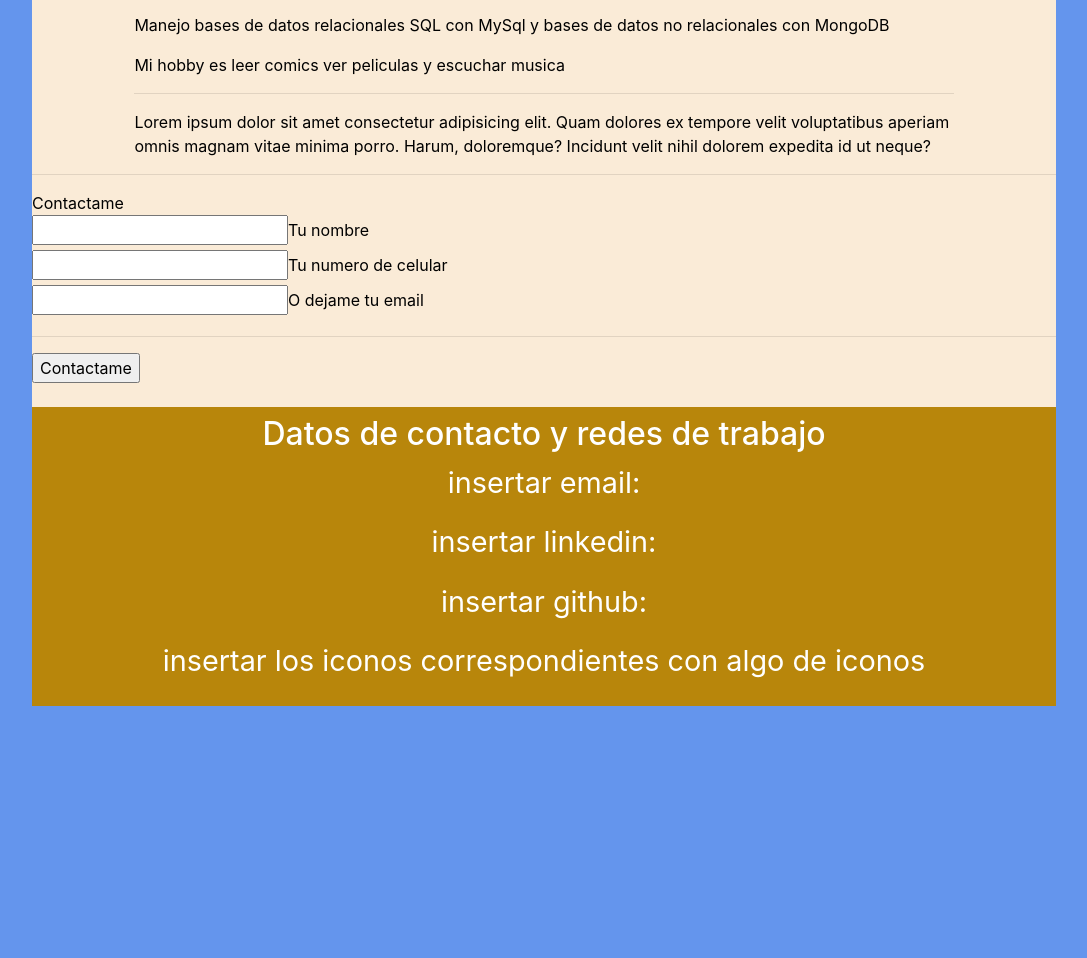
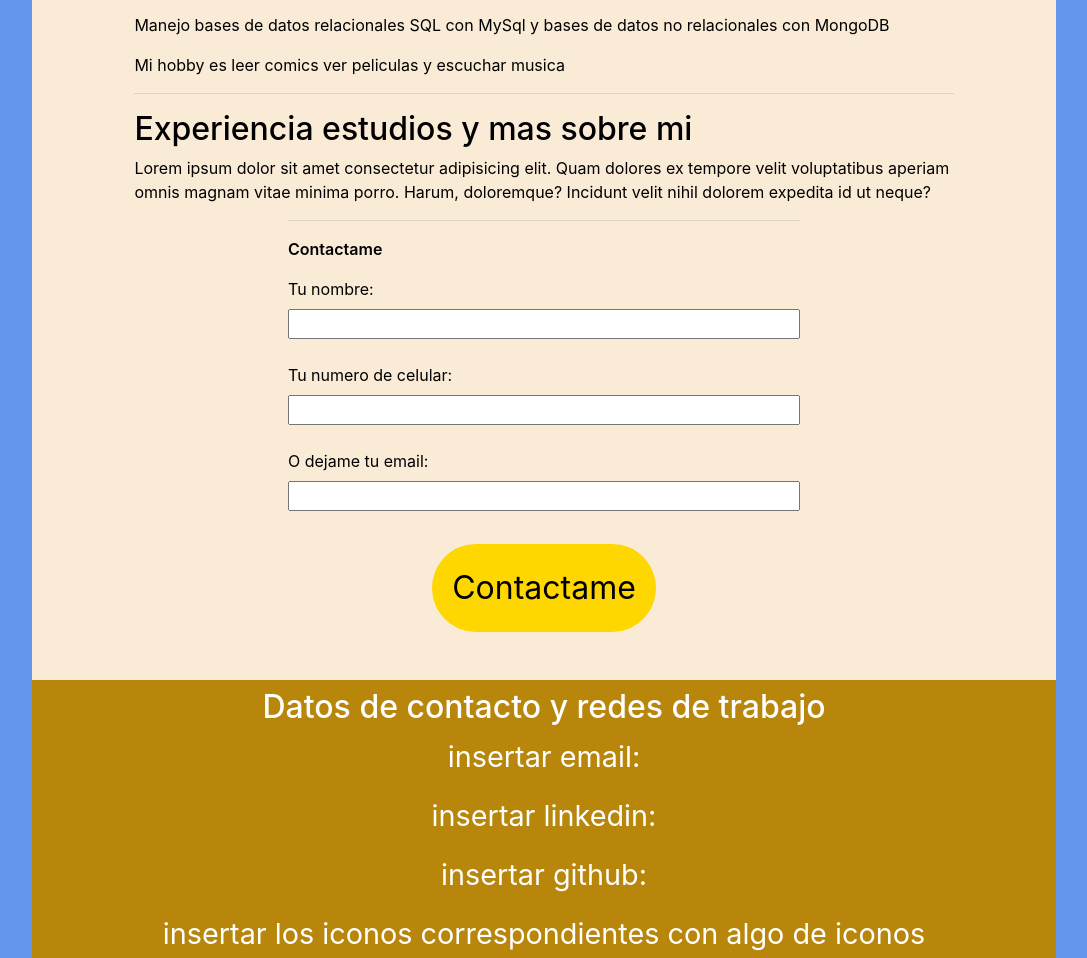
Before and after one commit to sanmaximilian/ticmas_proyecto_final, a plain HTML site: page index.html in a window 1280 px wide. Shown: the part 711-1669 px from the top of the page, without its empty margins (96-1183 px from the left). Before the commit the page ends 1417 px from the top, so only its background shows below. Drawn offline with nearby package versions, Linux system fonts and the light colour scheme.

Commit message:
mas contenido y estilos

```diff
--- a/index.html
+++ b/index.html
@@ -46,20 +46,32 @@
             <p>Manejo bases de datos relacionales SQL con MySql  y bases de datos no relacionales con MongoDB</p>
             <p>Mi hobby es leer comics ver peliculas y escuchar musica</p>
             <hr>
-            Lorem ipsum dolor sit amet consectetur adipisicing elit. Quam dolores ex tempore velit voluptatibus aperiam omnis magnam vitae minima porro. Harum, doloremque? Incidunt velit nihil dolorem expedita id ut neque?
+            <div>
+                <h2>Experiencia estudios y mas sobre mi</h2>
+                <p>
+
+                    Lorem ipsum dolor sit amet consectetur adipisicing elit. Quam dolores ex tempore velit voluptatibus aperiam omnis magnam vitae minima porro. Harum, doloremque? Incidunt velit nihil dolorem expedita id ut neque?
+                </p>
+
+            </div>
 
         </div>
-        <aside>
+        <aside class="contacto">
             <hr>
-            <form action="">Contactame
+            <form action="">
+                <p class="contactTitle">Contactame</p>
+                <!-- <br> -->
+                <label for="">Tu nombre: </label>
+                <input type="text">
                 <br>
-                <input type="text"><label for="">Tu nombre</label>
+                <label for="">Tu numero de celular: </label>
+                <input type="number">
                 <br>
-                <input type="number"><label for="">Tu numero de celular</label>
-                <br>
-                <input type="email"><label for="">O dejame tu email</label>
+                <label for="">O dejame tu email: </label>
+                <input type="email">
                 <hr>
-                <input type="button" value="Contactame">
+                <button class="contactBTN">Contactame</button>
+
                 <br>
                 <br>
             </form>
--- a/styles.css
+++ b/styles.css
@@ -63,3 +63,41 @@ footer{
     padding: 8px;
     text-align: center;
 }
+
+.contacto {
+    display: block;
+    width: 50%;
+    margin-right: auto;
+    margin-left: auto;
+}
+
+
+.contactTitle {
+    font-size: 1,9rem;
+    font-weight: 600;
+
+}
+
+form {
+    display: flex;
+    flex-direction: column;
+    margin-right: 0;
+}
+
+.contactBTN{
+    border-radius: 50px;
+    border-style: none;
+    cursor: pointer;
+    margin-left: auto;
+    margin-right: auto;
+    background-color: gold;
+    padding: 20px;
+    font-weight: 400;
+    font-size: 2rem;
+}
+
+.contactBTN :hover{
+font-weight: 300;
+background-color: lightgoldenrodyellow;
+
+}
```
Also changed, not shown: 1 other file.
